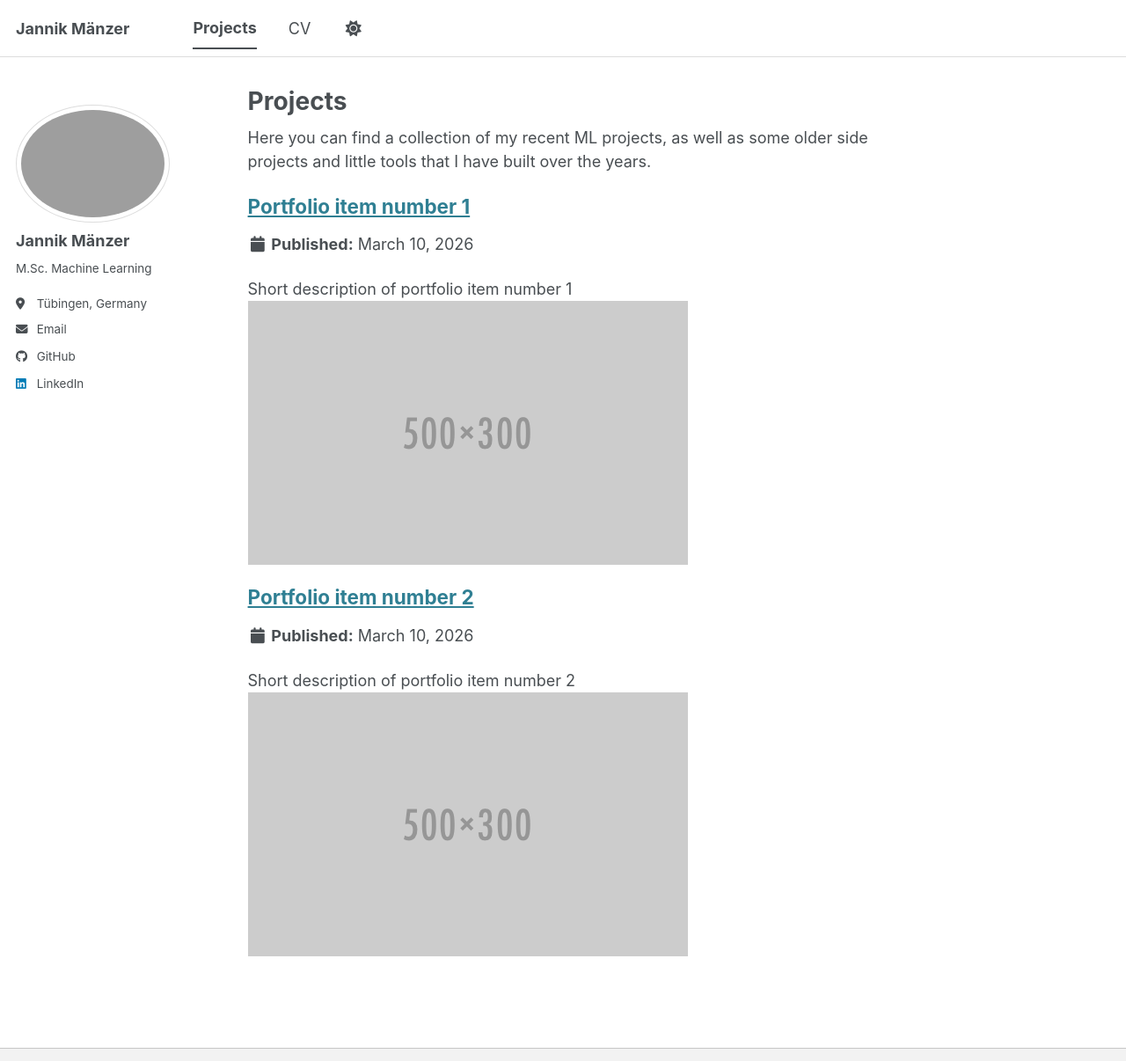
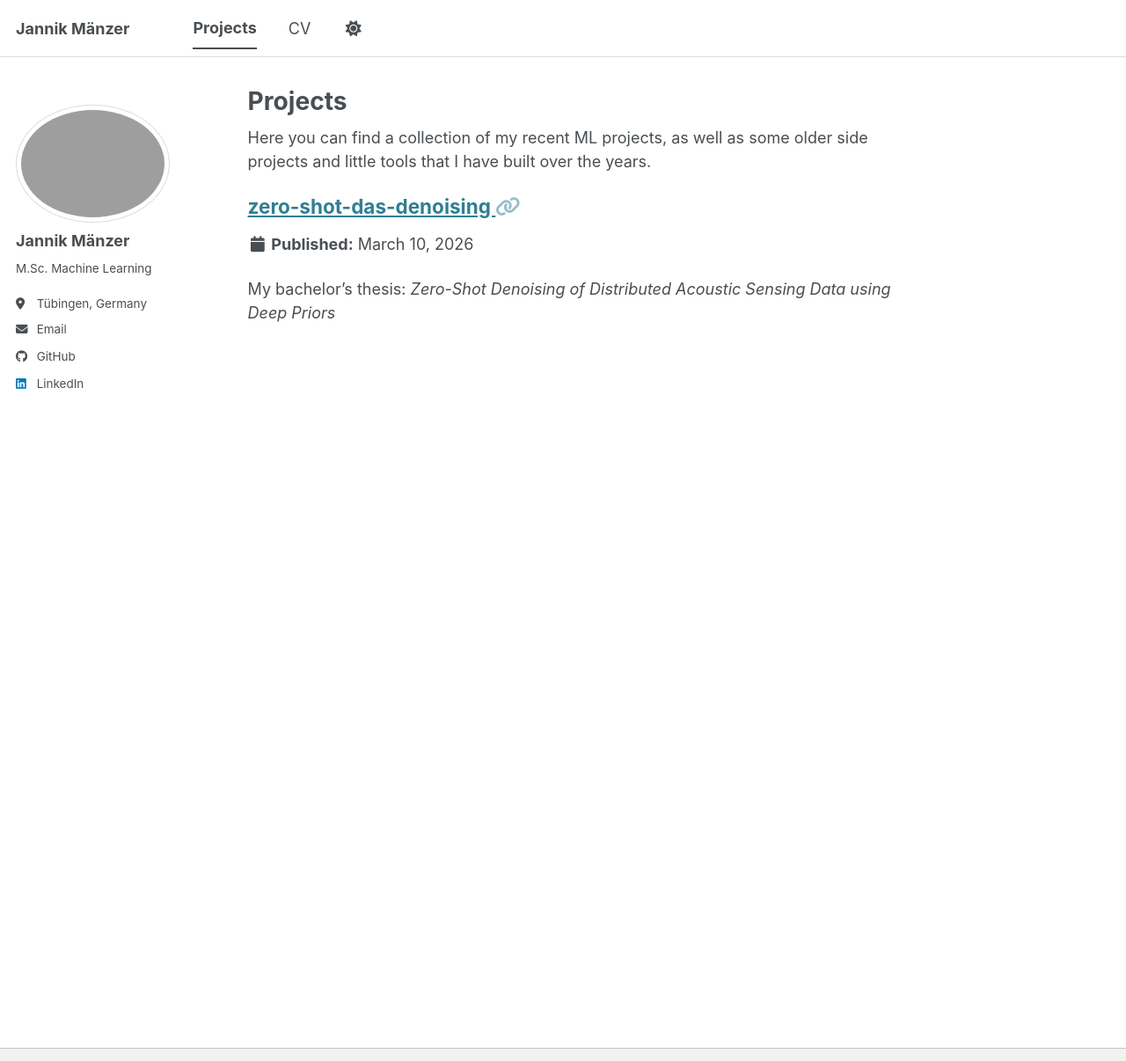
Before and after one commit to jmaen/jmaen.github.io, a Jekyll site: the page built from _pages/projects.md, in a window 1280 px wide and 1328 px high, cut to the strip 0-1206 px from the top of the window. Shown: the whole strip at 88% size. Built offline with Jekyll 4.4.1, drawn with Linux system fonts in a browser that asks for light colours; a script bundle is joined from its source files by our own code; library files that are not in the unit come from our copies.

Commit message:
Add bachelor's thesis

```diff
--- a/_includes/archive-single.html
+++ b/_includes/archive-single.html
@@ -46,8 +46,9 @@
          <p class="page__date"><strong><i class="fa fa-fw fa-calendar" aria-hidden="true"></i> {{ site.data.ui-text[site.locale].date_label | default: "Published:" }}</strong> <time datetime="{{ post.date | default: "1900-01-01" | date_to_xmlschema }}">{{ post.date | default: "1900-01-01" | date: "%B %d, %Y" }}</time></p>
         {% endif %}
 
+        <!-- FIXME: somehow the excerpt isn't wrapped in the excerpt <p> tag? -->
     {% if post.excerpt and site.read_more != 'enabled' %}
-    <p class="archive__item-excerpt" itemprop="description">{{ post.excerpt | markdownify }}</p>
+    <p class="archive__item-excerpt" itemprop="description">{{ post.excerpt | default: post.excerpt | markdownify }}</p>
     {% elsif post.excerpt and site.read_more == 'enabled' %}
     <p class="archive__item-excerpt" itemprop="description"><p>{{ post.excerpt | markdownify | remove: '<p>' | remove: '</p>' }}<strong><a href="{{ base_path }}{{ post.url }}" rel="permalink"> Read more</a></strong></p></p>
     {% endif %}
--- a/_projects/portfolio-1.md
+++ /dev/null
@@ -1,7 +0,0 @@
----
-title: "Portfolio item number 1"
-excerpt: "Short description of portfolio item number 1<br/><img src='/images/500x300.png'>"
-collection: portfolio
----
-
-This is an item in your portfolio. It can be have images or nice text. If you name the file .md, it will be parsed as markdown. If you name the file .html, it will be parsed as HTML.
--- a/_projects/portfolio-2.html
+++ /dev/null
@@ -1,7 +0,0 @@
----
-title: "Portfolio item number 2"
-excerpt: "Short description of portfolio item number 2 <br/><img src='/images/500x300.png'>"
-collection: portfolio
----
-
-This is an item in your portfolio. It can be have images or nice text. If you name the file .md, it will be parsed as markdown. If you name the file .html, it will be parsed as HTML.
--- /dev/null
+++ b/_projects/zero-shot-das-denoising.md
@@ -0,0 +1,7 @@
+---
+title: "zero-shot-das-denoising"
+excerpt: "My bachelor's thesis: <em>Zero-Shot Denoising of Distributed Acoustic Sensing Data using Deep Priors</em>"
+# <br/><img src='/images/500x300.png'>"
+collection: projects
+link: https://github.com/jmaen/zero-shot-das-denoising
+---
```
